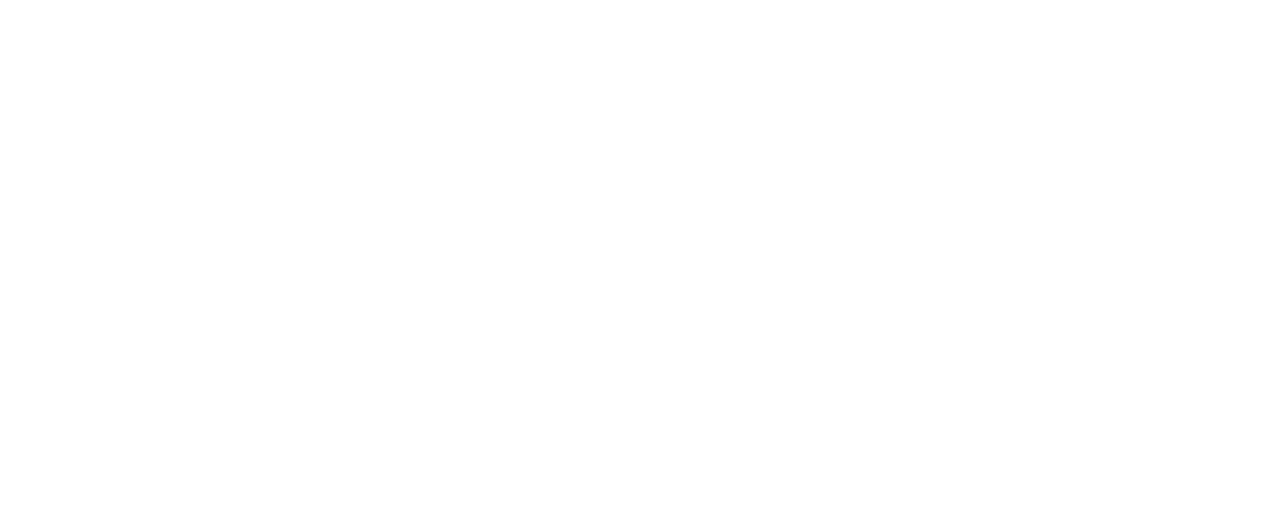
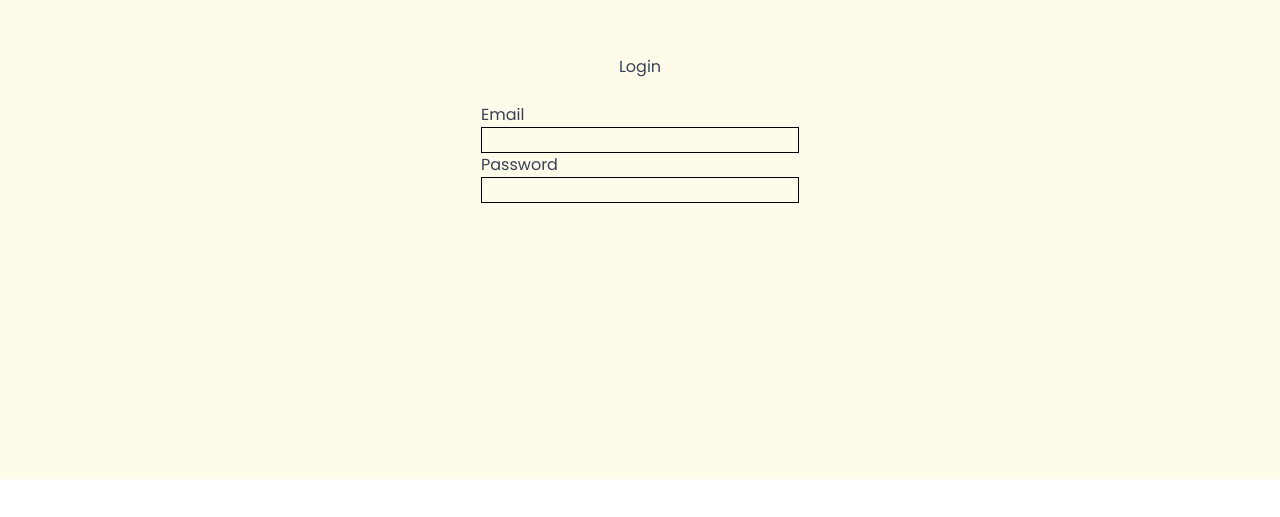
Before and after one commit to ichsanlearns/company-profile, a React (Vite) app: page /login in a window 1280 px wide. Before the commit this address had no page. Shown: the part 221-738 px from the top of the page. Built offline with nearby package versions, Linux system fonts and the light colour scheme.

Commit message:
chore: add zustand and preparing login page

```diff
--- a/package.json
+++ b/package.json
@@ -14,7 +14,8 @@
     "react": "^19.2.0",
     "react-dom": "^19.2.0",
     "react-router": "^7.11.0",
-    "tailwindcss": "^4.1.18"
+    "tailwindcss": "^4.1.18",
+    "zustand": "^5.0.9"
   },
   "devDependencies": {
     "@eslint/js": "^9.39.1",
--- a/src/layouts/Root.tsx
+++ b/src/layouts/Root.tsx
@@ -4,7 +4,7 @@ import Footer from "../components/Footer";
 
 function Root() {
   return (
-    <>
+    <div>
       <header>
         <NavBar />
       </header>
@@ -12,7 +12,7 @@ function Root() {
         <Outlet />
       </main>
       <Footer />
-    </>
+    </div>
   );
 }
 
--- a/src/main.tsx
+++ b/src/main.tsx
@@ -10,6 +10,7 @@ import Teams from "./pages/Teams";
 import BlogList from "./pages/BlogList";
 import CreateBlog from "./pages/CreateBlog";
 import Products from "./pages/Home/sections/Products";
+import Login from "./pages/auth/Login";
 
 createRoot(document.getElementById("root")!).render(
   <StrictMode>
@@ -23,6 +24,9 @@ createRoot(document.getElementById("root")!).render(
           <Route path="/bloglist" element={<BlogList />} />
           <Route path="/createblog" element={<CreateBlog />} />
         </Route>
+        <Route>
+          <Route path="/login" element={<Login />} />
+        </Route>
       </Routes>
     </BrowserRouter>
   </StrictMode>
--- a/src/pages/AboutUs/index.tsx
+++ b/src/pages/AboutUs/index.tsx
@@ -1,5 +1,9 @@
 function AboutUs() {
-  return <section>AboutUs</section>;
+  return (
+    <section className="flex items-center justify-center min-h-lvh text-black">
+      AboutUs
+    </section>
+  );
 }
 
 export default AboutUs;
--- a/src/pages/BlogList/index.tsx
+++ b/src/pages/BlogList/index.tsx
@@ -1,5 +1,9 @@
 function BlogList() {
-  return <section>BlogList</section>;
+  return (
+    <section className="flex items-center justify-center min-h-lvh text-black">
+      BlogList
+    </section>
+  );
 }
 
 export default BlogList;
--- a/src/pages/CreateBlog/index.tsx
+++ b/src/pages/CreateBlog/index.tsx
@@ -1,5 +1,9 @@
 function CreateBlog() {
-  return <section>CreateBlog</section>;
+  return (
+    <section className="flex items-center justify-center min-h-lvh text-black">
+      CreateBlog
+    </section>
+  );
 }
 
 export default CreateBlog;
--- a/src/pages/Teams/index.tsx
+++ b/src/pages/Teams/index.tsx
@@ -1,5 +1,9 @@
 function Teams() {
-  return <section>Teams</section>;
+  return (
+    <section className="flex items-center justify-center min-h-lvh text-black">
+      Teams
+    </section>
+  );
 }
 
 export default Teams;
--- /dev/null
+++ b/src/pages/auth/Login.tsx
@@ -0,0 +1,38 @@
+import { useState } from "react";
+
+function Login() {
+  const [isLoading, setIsLoading] = useState(false);
+
+  async function handleSubmit(event: React.FormEvent) {
+    event.preventDefault();
+    setIsLoading(true);
+
+    const response = await fetch(
+      `https://healthyrange-us.backendless.app/api/data/user?where=email%3D'anom@gmail.com'AND%20password%3D'pasword123`
+    );
+
+    const data = await response.json();
+  }
+
+  return (
+    <div className="bg-amber-50 h-175 flex items-center justify-center">
+      <div className="flex flex-col items-center gap-6">
+        <h1>Login</h1>
+
+        <form action="" className="flex flex-col">
+          <label htmlFor="email">Email</label>
+          <input type="text" id="email" className="border border-black" />
+
+          <label htmlFor="password">Password</label>
+          <input
+            type="password"
+            id="password"
+            className="border border-black"
+          />
+        </form>
+      </div>
+    </div>
+  );
+}
+
+export default Login;
--- /dev/null
+++ b/src/store/authStore.ts
@@ -0,0 +1,13 @@
+import { create } from "zustand";
+
+interface AuthState {
+  email: string | null;
+  setEmail: (email: string) => void;
+  clearEmail: () => void;
+}
+
+export const useAuthStore = create<AuthState>((set) => ({
+  email: null,
+  setEmail: (email: string) => set({ email }),
+  clearEmail: () => set({ email: null }),
+}));
```
Also changed, not shown: 1 other file (tests, documents, lock files or other folders).
